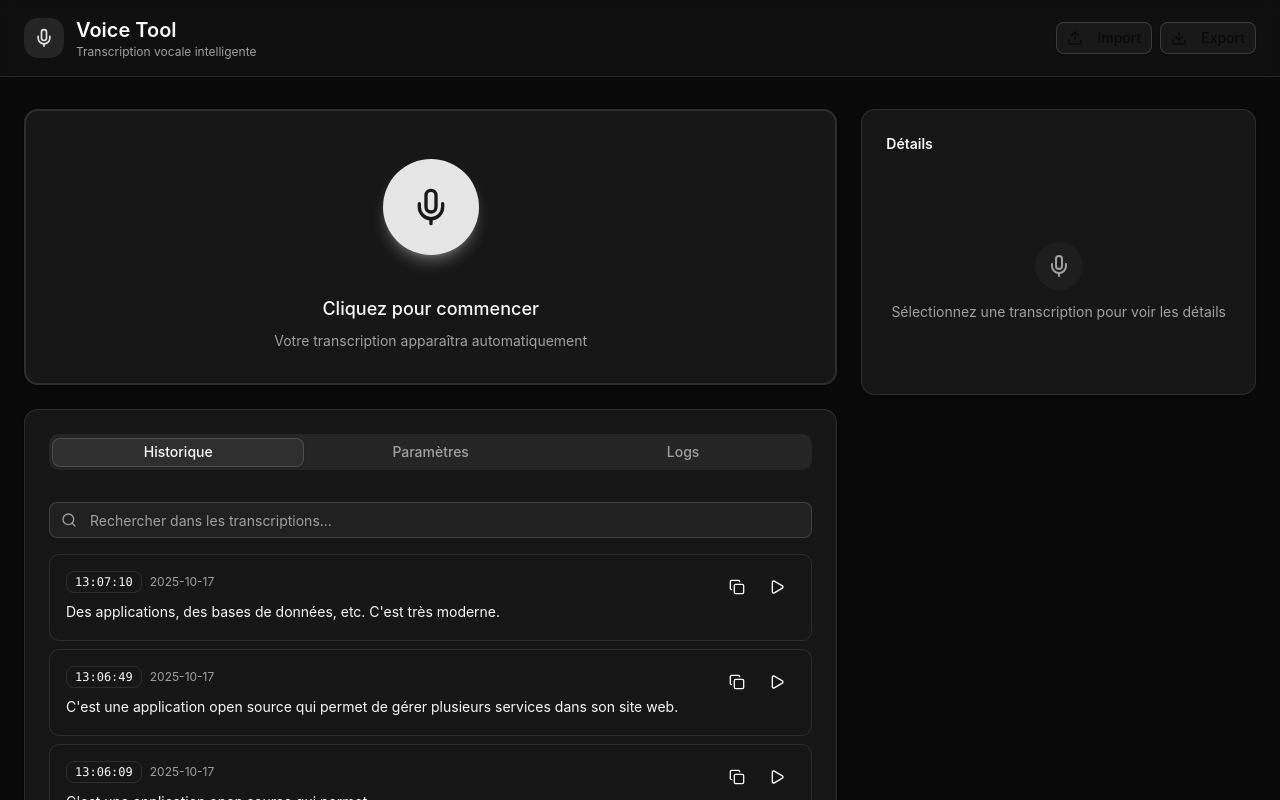
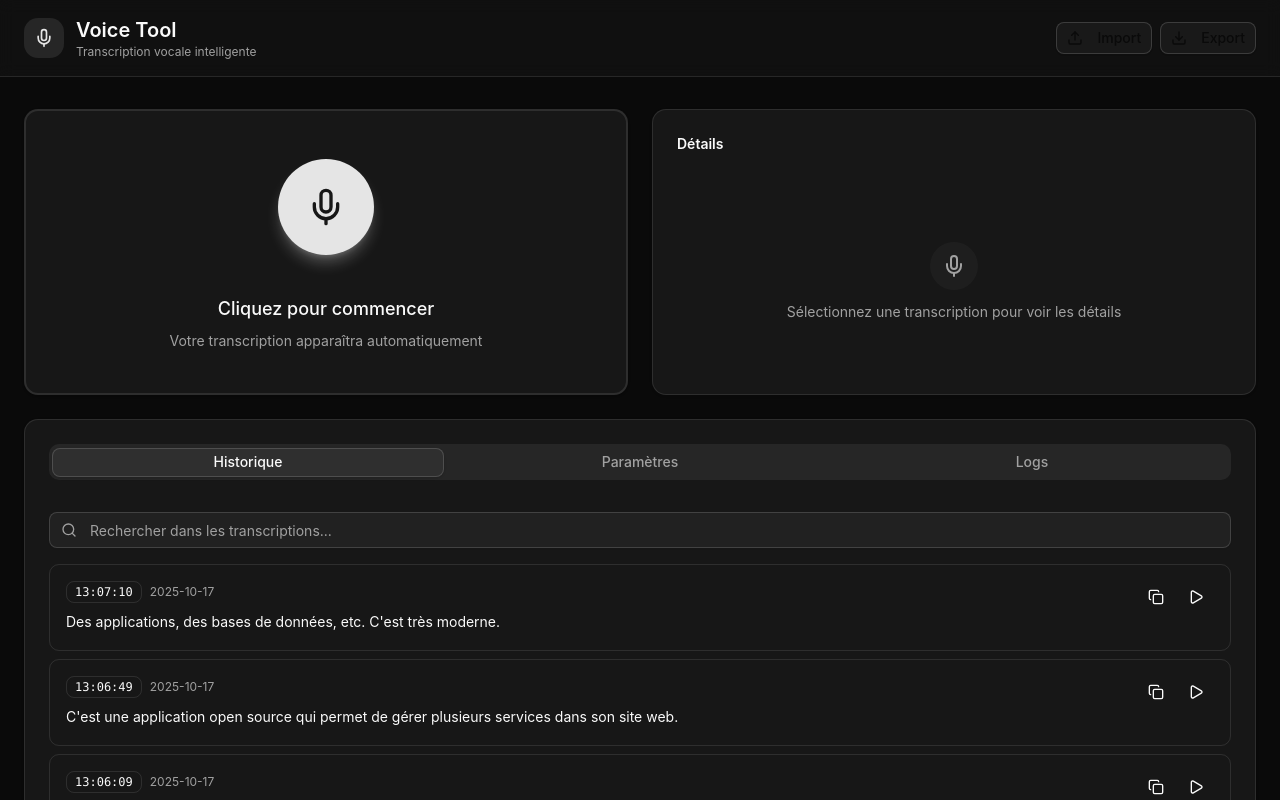
Before and after one commit to Nolyo/voice-tool, a React (Vite) app: page / in a window 1280 px wide. Shown: the top 800 px of the page. Built offline with nearby package versions, Linux system fonts and the light colour scheme.

Commit message:
UI dashboard

```diff
--- a/src/components/dashboard.tsx
+++ b/src/components/dashboard.tsx
@@ -62,23 +62,20 @@
       <DashboardHeader />
 
       <div className="container mx-auto px-6 py-8">
-        <div className="grid grid-cols-1 lg:grid-cols-3 gap-6">
-          {/* Main Content */}
-          <div className="lg:col-span-2 space-y-6">
+        <div className="space-y-6">
+          {/* First row: Recording and Details side by side */}
+          <div className="grid grid-cols-1 lg:grid-cols-2 gap-6">
             <RecordingCard isRecording={isRecording} onToggleRecording={handleToggleRecording} />
-
-            <TranscriptionList
-              transcriptions={transcriptions}
-              selectedId={selectedTranscription?.id}
-              onSelectTranscription={setSelectedTranscription}
-              onCopy={handleCopy}
-            />
+            <TranscriptionDetails transcription={selectedTranscription} onCopy={handleCopy} />
           </div>
 
-          {/* Sidebar - Details */}
-          <div className="lg:col-span-1">
-            <TranscriptionDetails transcription={selectedTranscription} onCopy={handleCopy} />
-          </div>
+          {/* Second row: Transcription list full width */}
+          <TranscriptionList
+            transcriptions={transcriptions}
+            selectedId={selectedTranscription?.id}
+            onSelectTranscription={setSelectedTranscription}
+            onCopy={handleCopy}
+          />
         </div>
       </div>
     </div>
```
